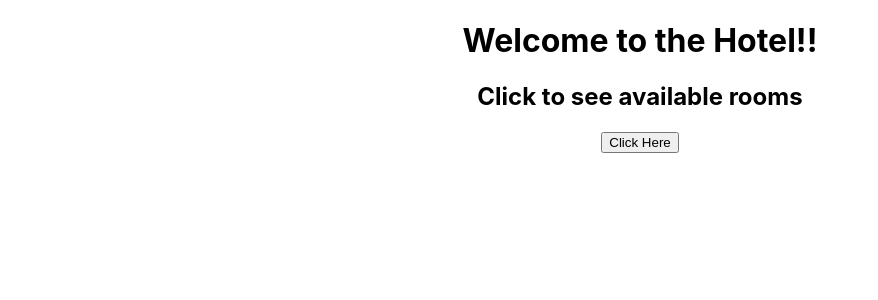
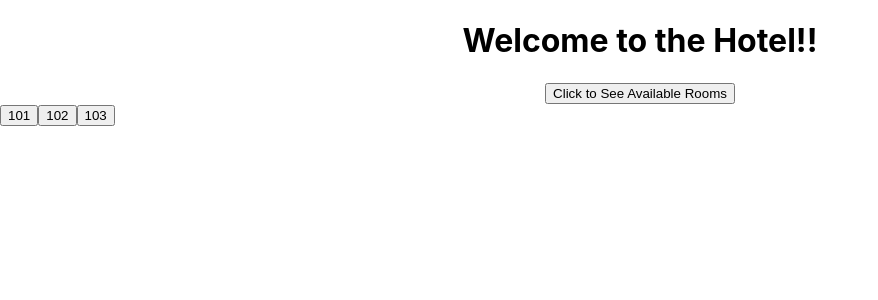
Before and after one commit to stephen-kovolski/react-game-app, a React (Create React App) app: page / in a window 1280 px wide. Shown: the top 300 px of the page, without its empty margins (0-878 px from the left). Built offline with nearby package versions, Linux system fonts and the light colour scheme.

Commit message:
working with state

```diff
--- a/src/App.css
+++ b/src/App.css
@@ -1,6 +1,13 @@
 .App {
   text-align: center;
+
 }
+
+.roomButton {
+  display: flex;
+  flex-wrap: wrap;
+}
+
 
 .App-logo {
   height: 40vmin;
--- a/src/App.js
+++ b/src/App.js
@@ -6,7 +6,12 @@ function App() {
   return (
     <div className="App">
       <Welcome />
-      <PickRoom />
+      <div className='roomButton'>
+        <PickRoom room="101"/>
+        <PickRoom room="102"/>
+        <PickRoom room="103"/>
+      </div>
+
     </div>
   );
 }
--- a/src/components/PickRoom.js
+++ b/src/components/PickRoom.js
@@ -4,11 +4,7 @@ import rooms from "../roomLogic";
 function PickRoom(props){
     return(
         <div>
-            <h2>Click to see available rooms</h2>
-            <button onClick={()=>{}}>Click Here</button>
-            {/* {<button>101</button>
-            <button>102</button>
-            <button>103</button>} */}
+            <button>{props.room}</button>
         </div>
     )
 }
--- a/src/components/Welcome.js
+++ b/src/components/Welcome.js
@@ -1,10 +1,23 @@
 import React from "react";
+
+let rooms = [
+    {"room number": 101, "available" : true},
+    {"room number": 102, "available" : true},
+    {"room number": 103, "available" : true}
+  ];
+
+function roomLogic(){
+      let index = Math.floor((Math.random() * 3));
+      let selectedRoom = rooms[index];
+      selectedRoom.available = false;
+      console.log(rooms);
+}
 
 function Welcome(){
     return(
         <div>
             <h1>Welcome to the Hotel!!</h1>
-
+            <button onClick={roomLogic()}>Click to See Available Rooms</button>
         </div>
     )
 }
```
